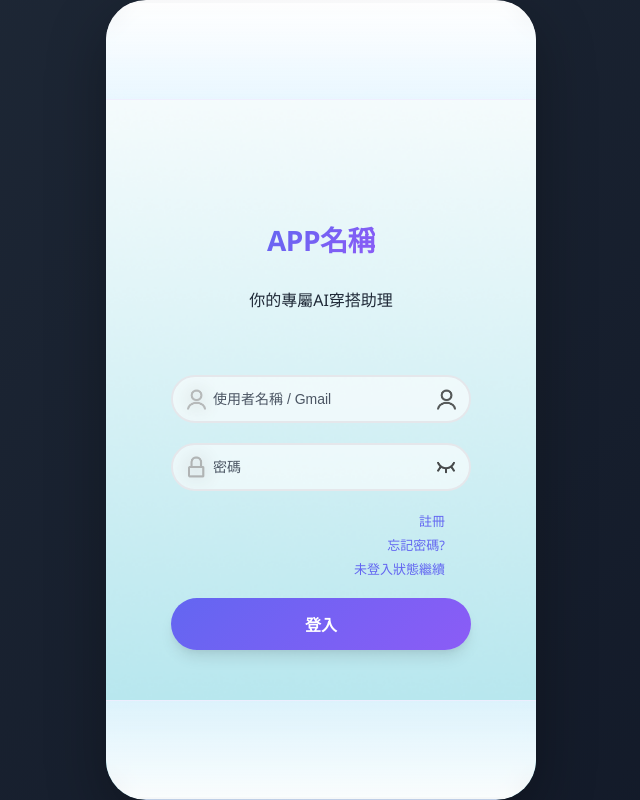
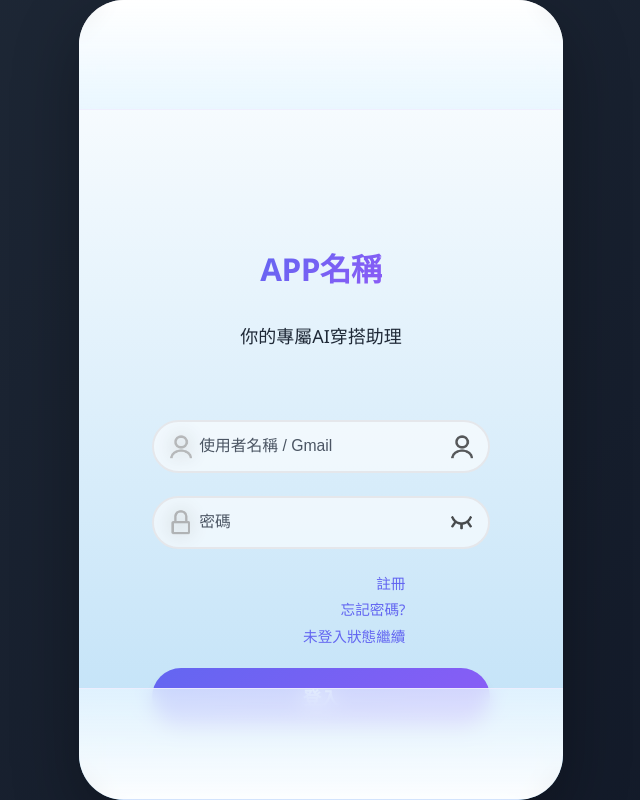
Before and after one commit to HsuZiWei319/project_front, a React (Vite) app: page / in a window 1280 px wide. Shown: the whole page, without its empty margins (319-959 px from the left). Built offline with nearby package versions, Linux system fonts and the light colour scheme.

Commit message:
修正不同裝置UI跑掉的問題(第一部分)

```diff
--- a/index.html
+++ b/index.html
@@ -1,10 +1,45 @@
 <!doctype html>
-<html lang="en">
+<html lang="zh-TW">
   <head>
     <meta charset="UTF-8" />
     <link rel="icon" type="image/svg+xml" href="/vite.svg" />
-    <meta name="viewport" content="width=device-width, initial-scale=1.0" />
+    <!-- 優化viewport設置：禁用用戶縮放以確保一致的渲染 -->
+    <meta name="viewport" content="width=device-width, initial-scale=1.0, viewport-fit=cover, user-scalable=no" />
     <title>upload_image</title>
+    <style>
+      /* 基礎字體大小設置 */
+      html {
+        font-size: 16px;
+        -webkit-text-size-adjust: 100%;
+        -ms-text-size-adjust: 100%;
+      }
+
+      /* 響應式設計：小螢幕設備 */
+      @media (max-width: 480px) {
+        html {
+          font-size: 14px;
+        }
+      }
+
+      /* 響應式設計：中等螢幕 */
+      @media (min-width: 768px) and (max-width: 1024px) {
+        html {
+          font-size: 16px;
+        }
+      }
+
+      /* 響應式設計：大螢幕 */
+      @media (min-width: 1025px) {
+        html {
+          font-size: 18px;
+        }
+      }
+
+      body {
+        margin: 0;
+        padding: 0;
+      }
+    </style>
   </head>
   <body>
     <div id="root"></div>
--- a/src/App.css
+++ b/src/App.css
@@ -4,23 +4,19 @@
 
 .container {
   width: 100%;
-  max-width: 430px;
+  max-width: 26.875rem;
   height: 100vh;
-  max-height: 932px;
+  max-height: 58.25rem;
 
   display: flex;
   flex-direction: column;
   position: relative;
 
-  background: linear-gradient(180deg, #f0f9ff 0%, #e0f2fe 100%);
-  background-image: url('./assets/background/background_color.png');
-  background-size: 55vh auto;
-  background-position: center;
-  background-repeat: no-repeat;
+  background: linear-gradient(180deg, #ffffff 0%, #bde0f7 100%);
 
-  box-shadow: 0 20px 60px rgba(0, 0, 0, 0.3);
+  box-shadow: 0 1.25rem 3.75rem rgba(0, 0, 0, 0.3);
   overflow: hidden;
-  border-radius: 40px;
+  border-radius: 2.5rem;
 }
 
 /* 狀態覆蓋層 */
@@ -30,7 +26,7 @@
   left: 50%;
   transform: translate(-50%, -50%);
   background: rgba(255, 255, 255, 0.95);
-  padding: 24px 48px;
+  padding: 1.5rem 3rem;
   border-radius: var(--radius-xl);
   z-index: 50;
   text-align: center;
@@ -43,7 +39,7 @@
 /* 共用導覽列樣式 */
 .shared-nav {
   width: 100%;
-  height: 100px;
+  height: 6.25rem;
   background: linear-gradient(180deg, rgba(255, 255, 255, 0.95) 0%, rgba(230, 245, 255, 0.8) 100%);
   display: flex;
   justify-content: space-around;
@@ -70,7 +66,7 @@
   font-size: var(--font-3xl);
   color: var(--gray-900);
   font-weight: bold;
-  margin-bottom: 10px;
+  margin-bottom: 0.625rem;
   background: var(--gradient-primary);
   -webkit-background-clip: text;
   -webkit-text-fill-color: transparent;
@@ -79,8 +75,8 @@
 
 /* 登入按鈕 */
 .login-btn {
-  width: 300px;
-  padding: 14px 28px;
+  width: 18.75rem;
+  padding: 0.875rem 1.75rem;
   background: var(--gradient-primary);
   color: white;
   border: none;
@@ -88,7 +84,7 @@
   font-size: var(--font-lg);
   font-weight: 600;
   cursor: pointer;
-  margin-bottom: 30px;
+  margin-bottom: 1.875rem;
   transition: all var(--transition-base);
   box-shadow: var(--shadow-lg);
 }
--- a/src/pages/Login/LoginPage.css
+++ b/src/pages/Login/LoginPage.css
@@ -8,26 +8,26 @@
   flex-direction: column;
   align-items: center;
   text-align: center;
-  margin-top: 100px;
+  margin-top: 6.25rem;
   animation: slideDown 0.5s ease-out;
 }
 
 .app-title {
   font-size: var(--font-4xl);
-  margin-bottom: 12px;
+  margin-bottom: 0.75rem;
   font-weight: bold;
   background: var(--gradient-primary);
   -webkit-background-clip: text;
   -webkit-text-fill-color: transparent;
   background-clip: text;
-  letter-spacing: -0.5px;
+  letter-spacing: -0.03125rem;
 }
 
 .app-subtitle {
   font-size: var(--font-lg);
   color: var(--gray-800);
   font-weight: 500;
-  margin-bottom: 48px;
+  margin-bottom: 3rem;
 }
 
 /* 輸入框外層包裝 */
@@ -43,8 +43,9 @@
 
 .input-group {
   position: relative;
-  width: 300px;
-  margin-bottom: 20px;
+  max-width: 18.75rem;
+  width: 90%;
+  margin-bottom: 1.25rem;
   animation: slideUp 0.5s ease-out;
   animation-fill-mode: both;
 }
@@ -55,7 +56,7 @@
 
 .input-group input {
   width: 100%;
-  padding: 14px 40px;
+  padding: 0.875rem 2.5rem;
   border-radius: var(--radius-full);
   border: 2px solid var(--gray-200);
   background-color: rgba(255, 255, 255, 0.6);
@@ -69,7 +70,7 @@
 .input-group input:focus {
   border-color: var(--primary);
   background-color: rgba(255, 255, 255, 0.8);
-  box-shadow: 0 0 0 3px rgba(99, 102, 241, 0.1);
+  box-shadow: 0 0 0 0.1875rem rgba(99, 102, 241, 0.1);
 }
 
 .input-group input::placeholder {
@@ -79,21 +80,21 @@
 /* 圖示絕對定位 */
 .input-icon {
   position: absolute;
-  left: 15px;
+  left: 0.9375rem;
   top: 50%;
   transform: translateY(-50%);
-  opacity: 0.7;  /* 改善：從 0.5 提升到 0.7 */
-  width: 20px;
+  opacity: 0.7;
+  width: 1.25rem;
   height: auto;
 }
 
 .input-icon-right {
   position: absolute;
-  right: 15px;
+  right: 0.9375rem;
   top: 50%;
   transform: translateY(-50%);
-  opacity: 0.7;  /* 改善 */
-  width: 20px;
+  opacity: 0.7;
+  width: 1.25rem;
   height: auto;
 }
 
@@ -103,12 +104,15 @@
   text-align: right;
   font-size: var(--font-sm);
   color: var(--primary);
-  margin-bottom: 20px;
+  margin-bottom: 1.25rem;
   display: flex;
   flex-direction: column;
-  gap: 5px;
-  padding-right: 75px;
+  gap: 0.3125rem;
+  padding-right: 4.6875rem;
   box-sizing: border-box;
+  max-width: 18.75rem;
+  margin-left: auto;
+  margin-right: auto;
 }
 
 .link-text {
@@ -123,13 +127,14 @@
 
 /* 錯誤提示訊息 */
 .error-message {
-  width: 300px;
+  width: 90%;
+  max-width: 18.75rem;
   background: linear-gradient(135deg, rgba(239, 68, 68, 0.1) 0%, rgba(220, 38, 38, 0.05) 100%);
   color: var(--error);
-  padding: 12px 16px;
+  padding: 0.75rem 1rem;
   border-radius: var(--radius-lg);
   border: 1px solid rgba(239, 68, 68, 0.2);
-  margin-bottom: 15px;
+  margin-bottom: 0.9375rem;
   font-size: var(--font-sm);
   text-align: center;
   box-sizing: border-box;
@@ -143,19 +148,19 @@
   text-align: center;
   font-size: var(--font-sm);
   color: var(--gray-600);
-  margin-top: 20px;
+  margin-top: 1.25rem;
 }
 
 .social-icons {
   display: flex;
   justify-content: center;
-  gap: 20px;
-  margin-top: 12px;
+  gap: 1.25rem;
+  margin-top: 0.75rem;
 }
 
 .social-icon {
-  width: 48px;
-  height: 48px;
+  width: 3rem;
+  height: 3rem;
   cursor: pointer;
   transition: all var(--transition-base);
   border-radius: var(--radius-lg);
@@ -170,15 +175,15 @@
 }
 
 .icon-circle {
-  width: 48px;
-  height: 48px;
+  width: 3rem;
+  height: 3rem;
   border-radius: var(--radius-lg);
   display: flex;
   align-items: center;
   justify-content: center;
   color: white;
   font-weight: bold;
-  font-size: 20px;
+  font-size: 1.25rem;
   cursor: pointer;
   box-shadow: var(--shadow-md);
 }
--- a/src/pages/Register/RegisterPage.css
+++ b/src/pages/Register/RegisterPage.css
@@ -4,20 +4,20 @@
 
 /* 註冊頁專用的 Header 樣式 */
 .register-header {
-  margin-top: 50px; /* 往下移一點 (預設為 100px) */
+  margin-top: 3.125rem;
 }
 
 /* 左上角返回箭頭 */
 .back-arrow {
   position: absolute;
-  top: 105px;
-  left: 10px;
-  width: 14px;
+  top: 6.5625rem;
+  left: 0.625rem;
+  width: 0.875rem;
   height: auto;
   cursor: pointer;
-  padding: 10px;
+  padding: 0.625rem;
   transition: all var(--transition-base);
-  filter: drop-shadow(0 2px 4px rgba(0, 0, 0, 0.1));
+  filter: drop-shadow(0 0.125rem 0.25rem rgba(0, 0, 0, 0.1));
 }
 
 .back-arrow:hover {
@@ -26,7 +26,8 @@
 
 /* 註冊頁專用的輸入框群組 */
 .input-group-register {
-  width: 300px;
+  max-width: 18.75rem;
+  width: 90%;
   margin-bottom: var(--spacing-lg);
   text-align: left;
   animation: slideUp 0.4s ease-out;
@@ -61,7 +62,7 @@
 .input-group-register input:focus {
   outline: none;
   border-color: var(--primary);
-  box-shadow: 0 0 0 3px rgba(99, 102, 241, 0.1);
+  box-shadow: 0 0 0 0.1875rem rgba(99, 102, 241, 0.1);
   background-color: rgba(99, 102, 241, 0.02);
 }
 
--- a/src/styles/variables.css
+++ b/src/styles/variables.css
@@ -35,16 +35,16 @@
   --gradient-secondary: linear-gradient(135deg, #ec4899 0%, #f97316 100%);
   --gradient-soft: linear-gradient(135deg, #dbeafe 0%, #e9d5ff 100%);
 
-  /* 间距 */
-  --spacing-xs: 4px;
-  --spacing-sm: 8px;
-  --spacing-md: 12px;
-  --spacing-lg: 16px;
-  --spacing-xl: 24px;
-  --spacing-2xl: 32px;
-  --spacing-3xl: 48px;
-  --spacing-4xl: 64px;
-  --spacing-5xl: 80px;
+  /* 間距 */
+  --spacing-xs: 0.25rem;
+  --spacing-sm: 0.5rem;
+  --spacing-md: 0.75rem;
+  --spacing-lg: 1rem;
+  --spacing-xl: 1.5rem;
+  --spacing-2xl: 2rem;
+  --spacing-3xl: 3rem;
+  --spacing-4xl: 4rem;
+  --spacing-5xl: 5rem;
 
   /* 边框圆角 */
   --radius-xs: 4px;
@@ -66,15 +66,15 @@
   --font-sans: 'Segoe UI', 'Helvetica', 'Arial', 'PingFang TC', 'Microsoft JhengHei', sans-serif;
   --font-mono: 'Monaco', 'Courier New', monospace;
 
-  /* 字体大小 */
-  --font-xs: 12px;
-  --font-sm: 13px;
-  --font-base: 14px;
-  --font-lg: 16px;
-  --font-xl: 18px;
-  --font-2xl: 20px;
-  --font-3xl: 24px;
-  --font-4xl: 28px;
+  /* 字体大小 - 使用rem单位确保不同DPI屏幕显示一致 */
+  --font-xs: 0.75rem;
+  --font-sm: 0.8125rem;
+  --font-base: 0.875rem;
+  --font-lg: 1rem;
+  --font-xl: 1.125rem;
+  --font-2xl: 1.25rem;
+  --font-3xl: 1.5rem;
+  --font-4xl: 1.75rem;
 
   /* 过渡 */
   --transition-fast: 150ms cubic-bezier(0.4, 0, 0.2, 1);
```
